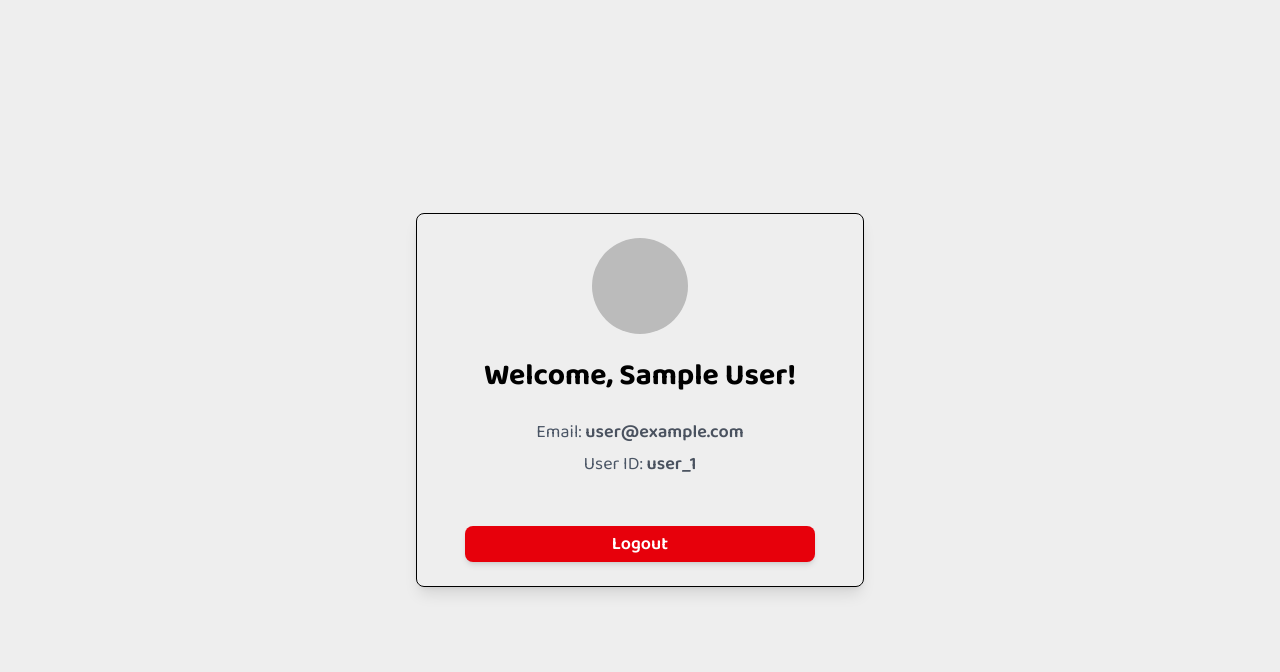
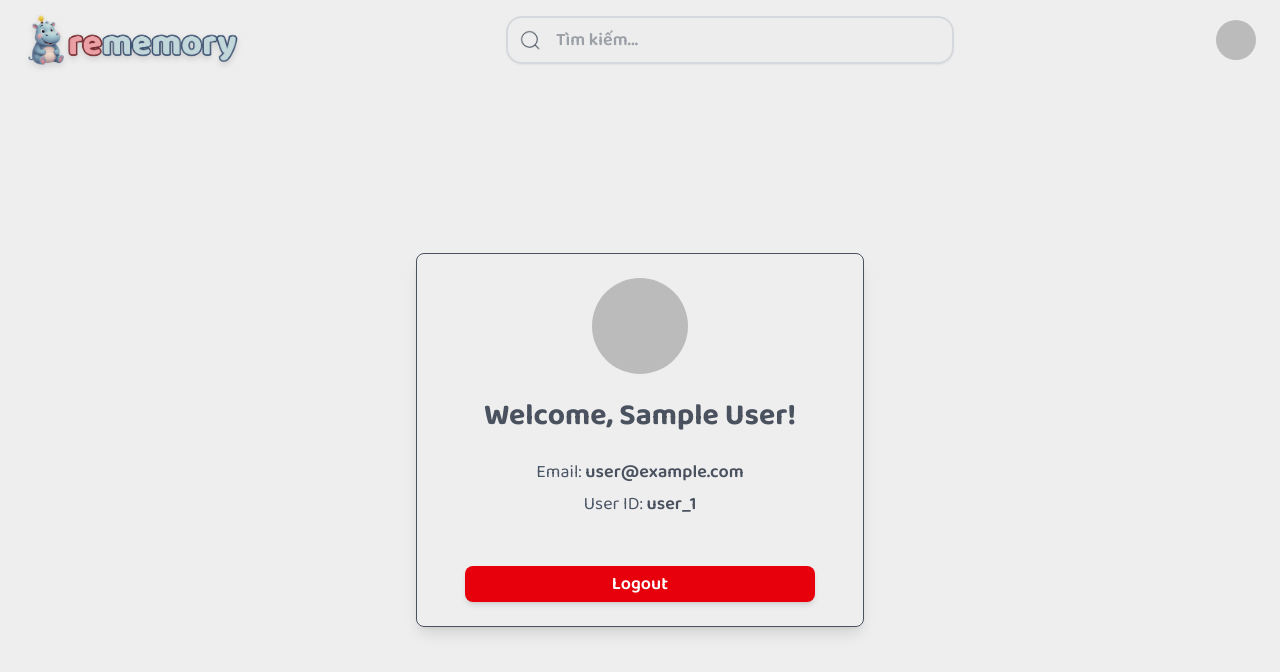
Before and after one commit to quyen-tv/rememory-app, a React (Vite) app: page /dashboard in a window 1280 px wide. Shown: the top 672 px of the page. Built offline with nearby package versions, Linux system fonts and the light colour scheme; no server answers; sample sign-in values are in the browser's storage.

Commit message:
refactor(dashboard): apply new Layout to Dashboard page
- Wrap the Dashboard page content with the new Layout component.
- The Dashboard now correctly displays the Header and main content
  within the defined layout structure.

```diff
--- a/src/pages/dashboard/DashBoard.tsx
+++ b/src/pages/dashboard/DashBoard.tsx
@@ -4,6 +4,7 @@ import { useAuthStore } from '@/store/authStore'
 import { useNavigate } from 'react-router-dom'
 import { Card, CardContent, CardDescription, CardHeader, CardTitle } from '@/components/ui/card'
 import { Avatar, AvatarFallback, AvatarImage } from '@/components/ui/avatar'
+import Layout from '@/components/layout/Layout'
 
 const Dashboard = () => {
   const logoutFunction = useLogout()
@@ -16,7 +17,8 @@ const Dashboard = () => {
   }
 
   return (
-    <div className='flex items-center justify-center min-h-screen bg-[color:var(--background)]'>
+    <Layout>
+      <div className='flex items-center justify-center min-h-full'>
         <Card className='w-full max-w-md p-6 shadow-lg rounded-lg text-center'>
           <CardHeader className='flex flex-col items-center space-y-4'>
             <Avatar className='h-24 w-24'>
@@ -54,6 +56,7 @@ const Dashboard = () => {
           </CardContent>
         </Card>
       </div>
+    </Layout>
   )
 }
 
```
Lines whose indentation alone changed are shown as unchanged.
